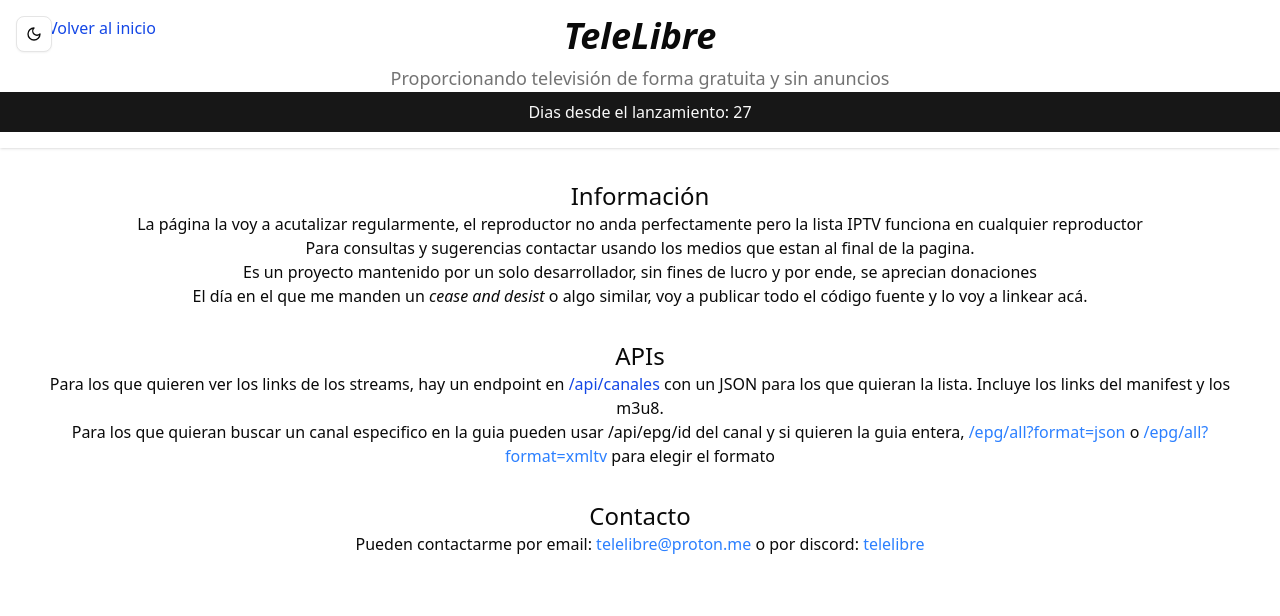
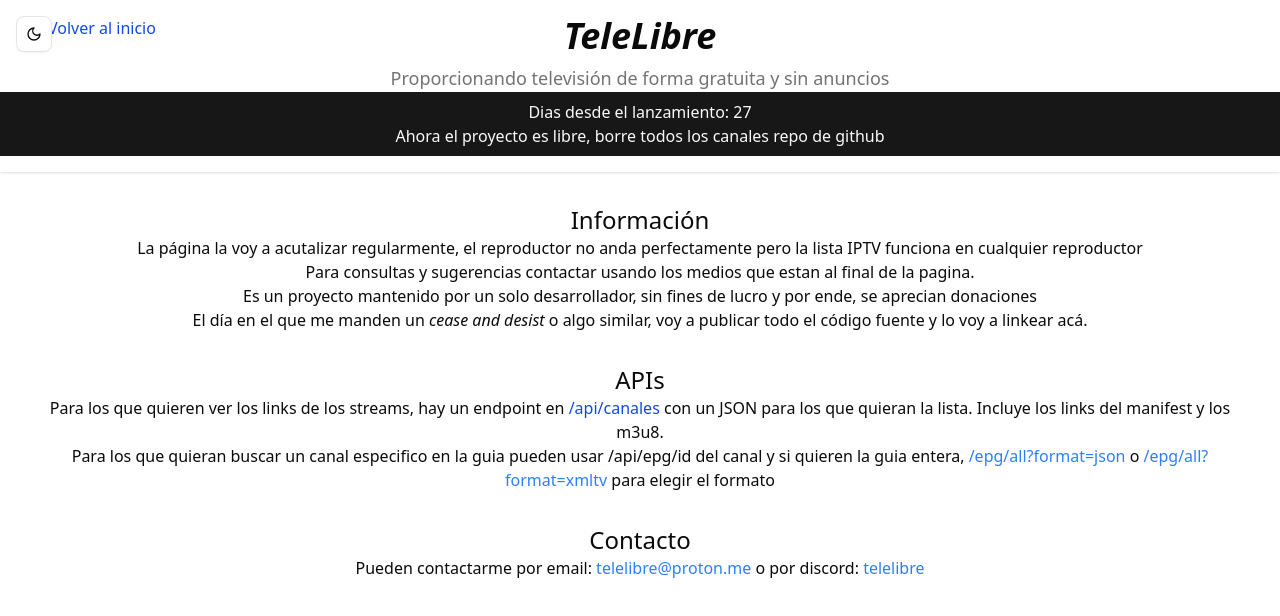
Before and after one commit to 9h8x/telelibre, an Astro site: page /informacion in a window 1280 px wide. Built offline with nearby package versions, Linux system fonts and the light colour scheme; Astro itself is replaced by a stand-in of ours.

Commit message:
Update Layout.astro

```diff
--- a/src/layouts/Layout.astro
+++ b/src/layouts/Layout.astro
@@ -66,6 +66,7 @@
       </div>
       <div class="w-full bg-primary py-2 text-primary-foreground">
         <p class="text-center" id="days-since"></p>
+        <p class="text-center">Ahora el proyecto es libre, borre todos los canales <a href="https://github.com/9h8x/telelibre/">repo de github </a></p>
       </div>
     </header>
 
```
